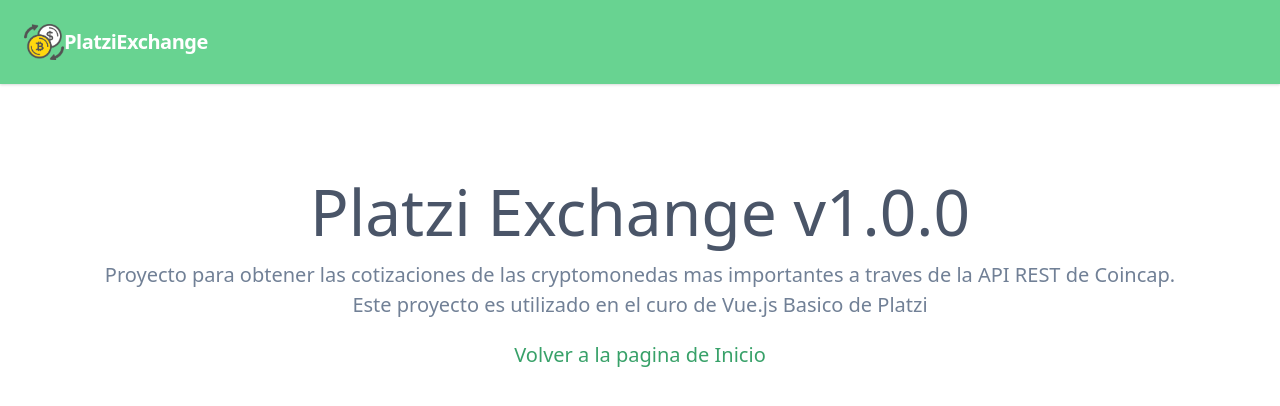
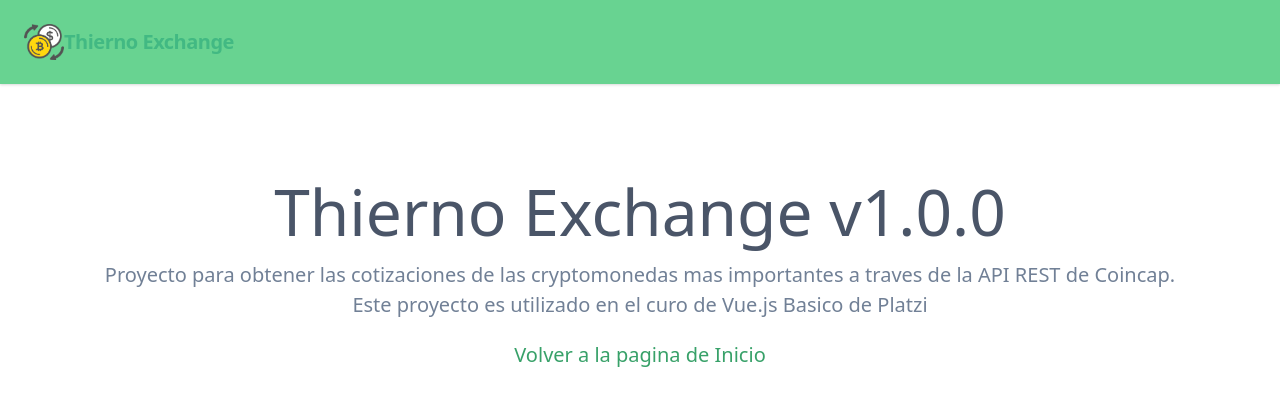
Before and after one commit to belenz77/Web-echange, a Vue app: page /about in a window 1280 px wide. Shown: the top 406 px of the page. Built offline with nearby package versions, Linux system fonts and the light colour scheme.

Commit message:
añadi el detaille de bitcoin

```diff
--- a/src/App.vue
+++ b/src/App.vue
@@ -1,6 +1,6 @@
 <template>
   <main>
-<HelloWorld />
+<Header />
 <router-view class="container px-5 sm:px-20 py-20 py-20 flex justify-center" />
   </main>
 
@@ -9,13 +9,13 @@
 </template>
 
 <script>
-import HelloWorld from '@/components/HelloWorld.vue'
+import Header from '@/components/Header.vue'
 
 
 export default {
   name: 'App',
   components: {
-    HelloWorld
+    Header
 
   }
 }
--- a/src/components/AssetsTable.vue
+++ b/src/components/AssetsTable.vue
@@ -24,7 +24,16 @@
           <b>#{{a.rank}}</b>
         </td>
         <td>
+
+          <router-link
+          class="hover:underline text-green-600"
+          :to="{name: 'coin-detail',params:{id: a.id}}">
+
           {{a.name}}
+          </router-link>
+          <small class="ml-1 text-gray-500">
+
+          </small>
         </td>
         <td>{{a.priceUsd | dollar}}</td>
         <td>{{a.marketCapUsd | dollar}}</td>
@@ -34,21 +43,33 @@
         : 'text-green-600'
         "
         >{{a.changePercent24Hr | percent}}</td>
-        <td class="hidden sm:block"></td>
+        <td class="hidden sm:block">
+          <PxButton @click="goToCoin(a.id)"> <span>Detalle</span> </PxButton>
+        </td>
       </tr>
     </tbody>
   </table>
 </template>
 
 <script>
+import PxButton from '@/components/PxButton.vue'
 export default {
   name: "AssetsTable",
+
+     components:{
+    PxButton
+  },
 
   props: {
     assets: {
       type: Array,
       default: () => []
     }
+  },
+  methods:{
+goToCoin(id){
+this.$router.push({name: 'coin-detail',params:{id}})
+}
   }
 };
 </script>
--- a/src/components/HelloWorld.vue
+++ b/src/components/Header.vue
@@ -4,7 +4,7 @@
            <nav class="flex items-center justify-between flex-wrap bg-green-400 p-6">
                <div class="flex items-center flex-shrink-0 text-white mr-6">
                  <LogoHeader />
-                   <span class="font-semibold text-xl tracking-tight">PlatziExchange</span>
+                   <router-link :to="{name: 'home'}" class="font-semibold text-xl tracking-tight">Thierno Exchange</router-link>
                </div>
                <div class="hidden sm:block w-full blok flex-grow lg:flex lg:items-center lg:wauto">
                    <div class="text-sm lg:flex-grow"></div>
--- /dev/null
+++ b/src/components/PxButton.vue
@@ -0,0 +1,25 @@
+<template>
+    <button
+    @click="buttonClick"
+    class="bg-transparent hover:bg-green-500 text-green-700 font-semibold hover:text-white py-2 px-2 border border-green-500 hover:border-transparent rounded"
+    >
+    <slot>
+
+    </slot>
+
+    </button>
+</template>
+
+<style scoped>
+</style>
+<script>
+export default{
+    name: 'PxButton',
+
+    methods:{
+        buttonClick(){
+            this.$emit('click')
+        }
+    }
+}
+</script>
--- a/src/views/About.vue
+++ b/src/views/About.vue
@@ -1,6 +1,6 @@
 <template>
   <div class="flex-col items-center">
-    <h1 class="text-gray-700 text-6xl">Platzi Exchange v1.0.0</h1>
+    <h1 class="text-gray-700 text-6xl">Thierno Exchange v1.0.0</h1>
     <p class="text-gray-600 text-xl text-center">
       Proyecto para obtener las cotizaciones de las cryptomonedas mas
       importantes a traves de la API REST de Coincap.
```
